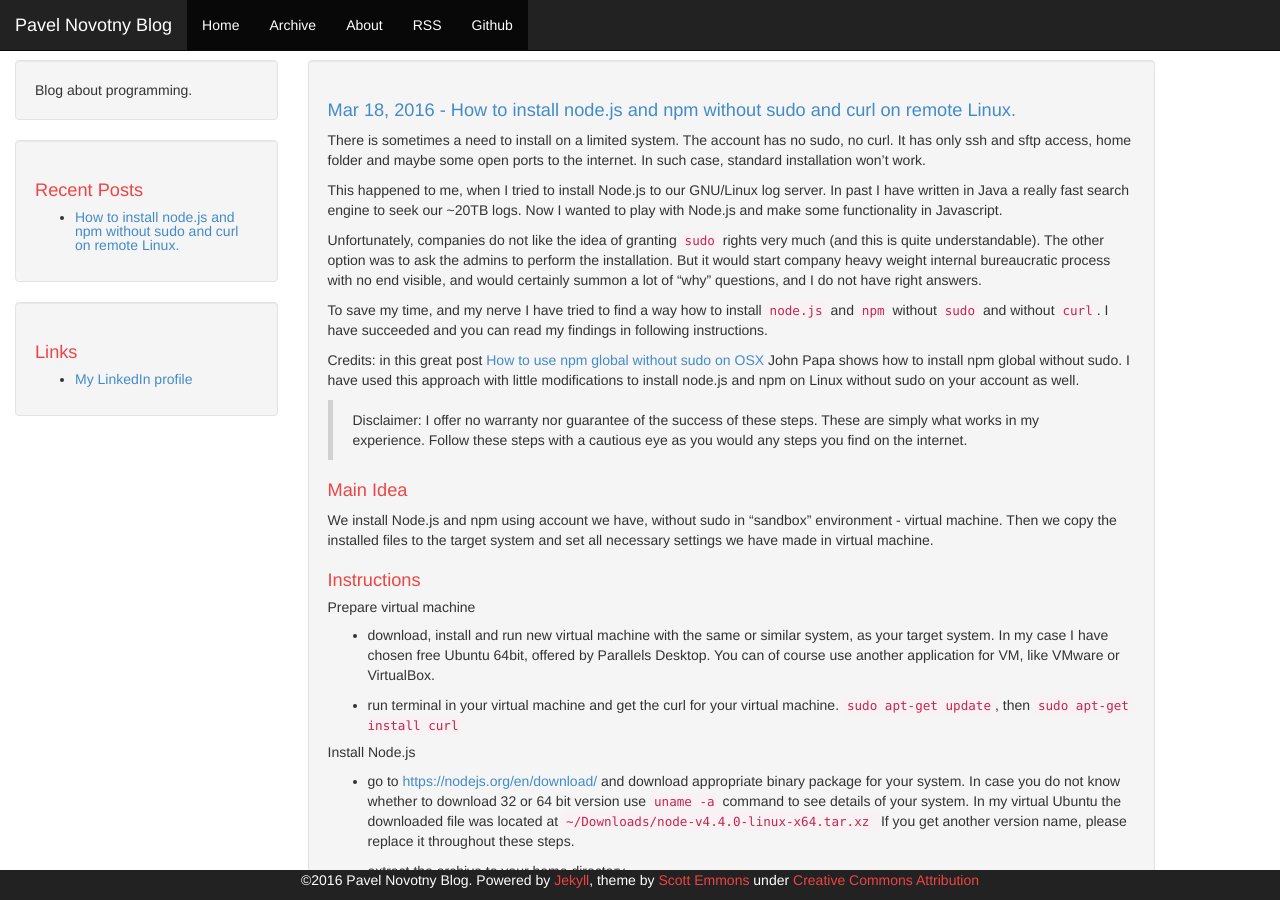
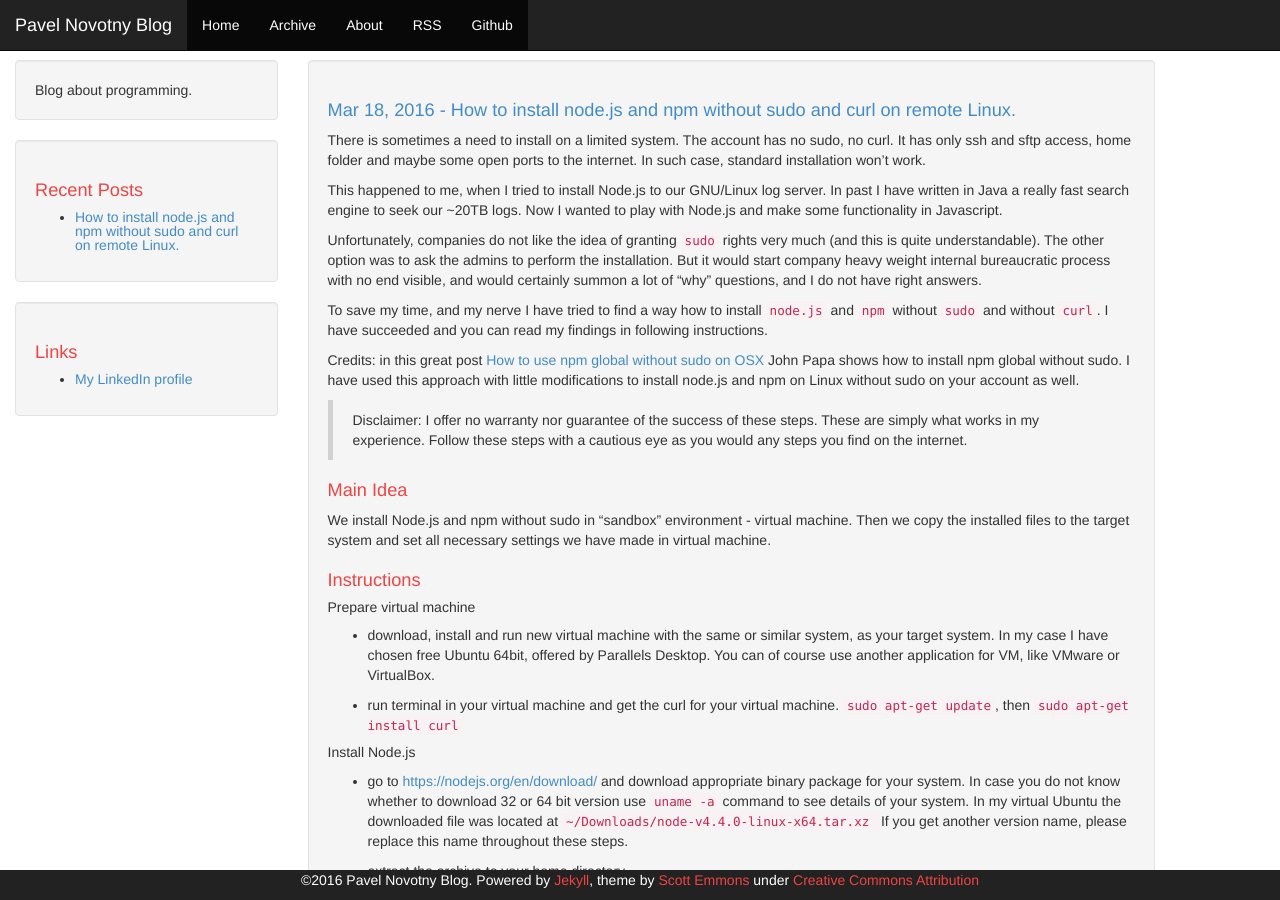
Before and after one commit to PavelNovotny/PavelNovotny.github.io, a Jekyll site: the page built from _posts/2016-03-18-how-to-install-nodejs-and-npm-without-sudo-on-remote-linux.md, in a window 1280 px wide and 900 px high. Built offline with Jekyll 4.4.1, drawn with Linux system fonts in a browser that asks for light colours.

Commit message:
První post do blogu

````diff
--- a/_posts/2016-03-18-how-to-install-nodejs-and-npm-without-sudo-on-remote-linux.md
+++ b/_posts/2016-03-18-how-to-install-nodejs-and-npm-without-sudo-on-remote-linux.md
@@ -36,7 +36,7 @@ with little modifications to install node.js and npm on Linux without sudo on yo
 Main Idea
 =========
 
-We install Node.js and npm using account we have, without sudo in "sandbox" environment - virtual machine. Then we
+We install Node.js and npm without sudo in "sandbox" environment - virtual machine. Then we
 copy the installed files to the target system and set all necessary settings we have made in virtual machine.
 
 
@@ -49,7 +49,7 @@ Instructions
 * run terminal in your virtual machine and get the curl for your virtual machine. `sudo apt-get update`, then `sudo apt-get install curl`
 
 ##### Install Node.js
-* go to [https://nodejs.org/en/download/](https://nodejs.org/en/download/) and download appropriate binary package for your system. In case you do not know whether to download 32 or 64 bit version use `uname -a` command to see details of your system. In my virtual Ubuntu the downloaded file was located at `~/Downloads/node-v4.4.0-linux-x64.tar.xz ` If you get another version name, please replace it throughout these steps.
+* go to [https://nodejs.org/en/download/](https://nodejs.org/en/download/) and download appropriate binary package for your system. In case you do not know whether to download 32 or 64 bit version use `uname -a` command to see details of your system. In my virtual Ubuntu the downloaded file was located at `~/Downloads/node-v4.4.0-linux-x64.tar.xz ` If you get another version name, please replace this name throughout these steps.
 
 * extract the archive to your home directory
 ```
````
